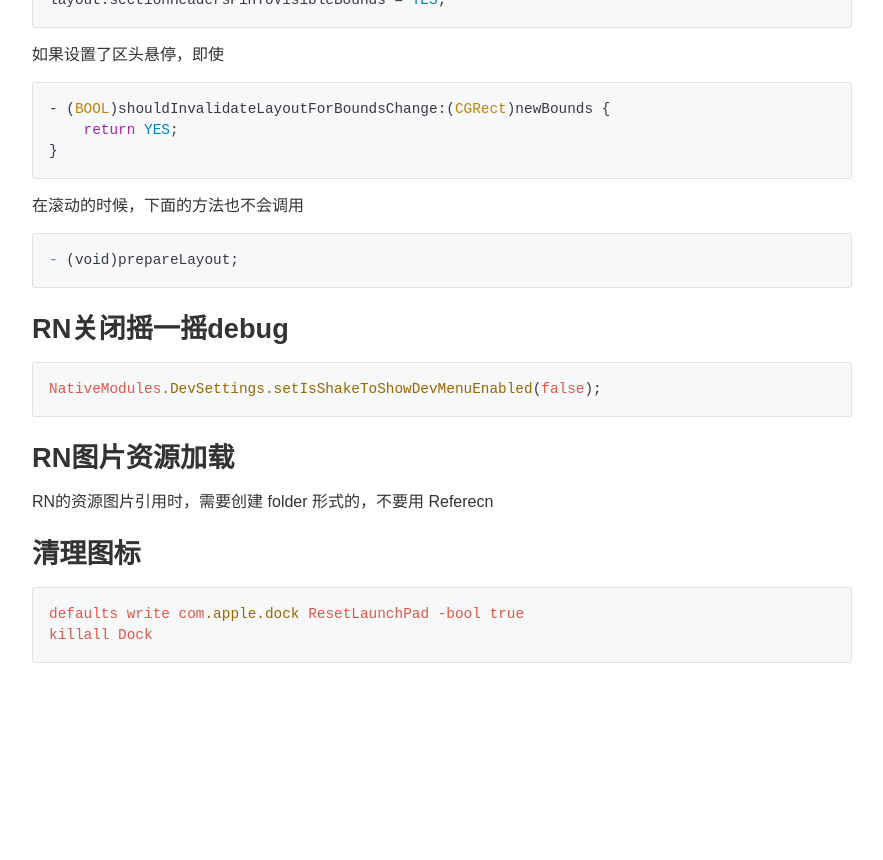
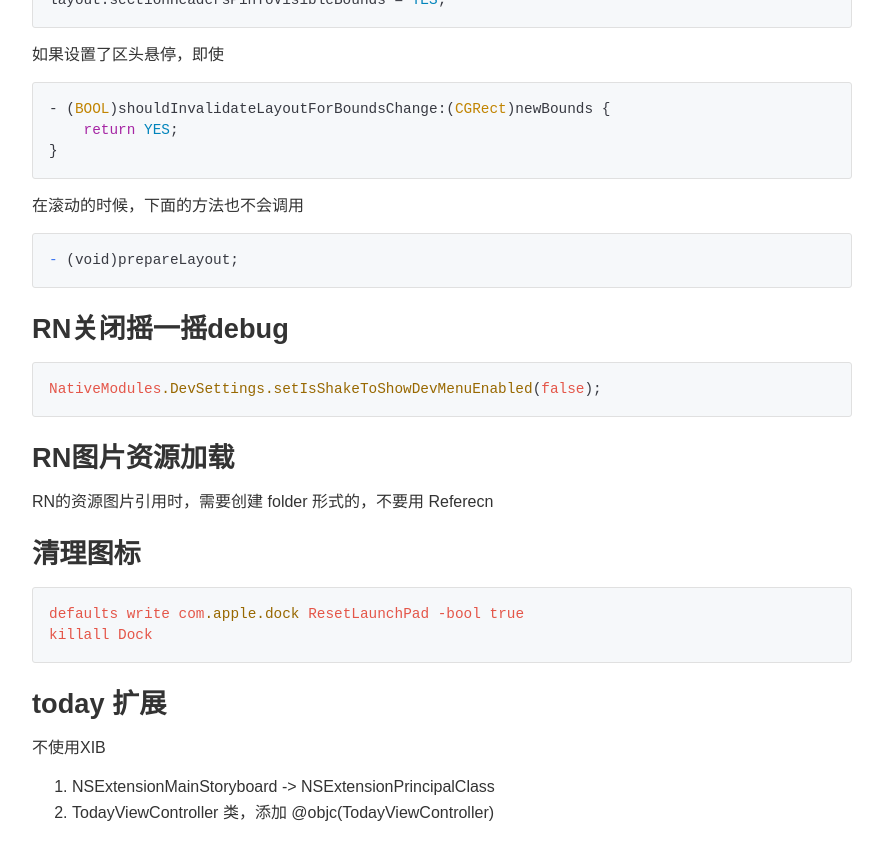
Before and after one commit to nyzhanggy/dulldevil.github.io, a Jekyll site: the page built from _posts/tips/2019-7-21-tips.md, in a window 1280 px wide and 900 px high, scrolled down 5920 px. Shown: the top 860 px of the window, without its empty margins (198-1081 px from the left). Built offline with Jekyll 4.4.1, drawn with Linux system fonts in a browser that asks for light colours; before the commit the page ends 6659 px from its top, so only the background shows below that.

Commit message:
no message

````diff
--- a/_posts/tips/2019-7-21-tips.md
+++ b/_posts/tips/2019-7-21-tips.md
@@ -305,3 +305,10 @@ RN的资源图片引用时，需要创建 folder 形式的，不要用 Referecn
 defaults write com.apple.dock ResetLaunchPad -bool true
 killall Dock
 ```
+
+
+###  today 扩展
+不使用XIB
+
+1. NSExtensionMainStoryboard -> NSExtensionPrincipalClass
+2. TodayViewController 类，添加 @objc(TodayViewController)
````
Also changed, not shown: _posts/base/2017-11-28-iOS 内存管理.md (+3 -1 lines).
